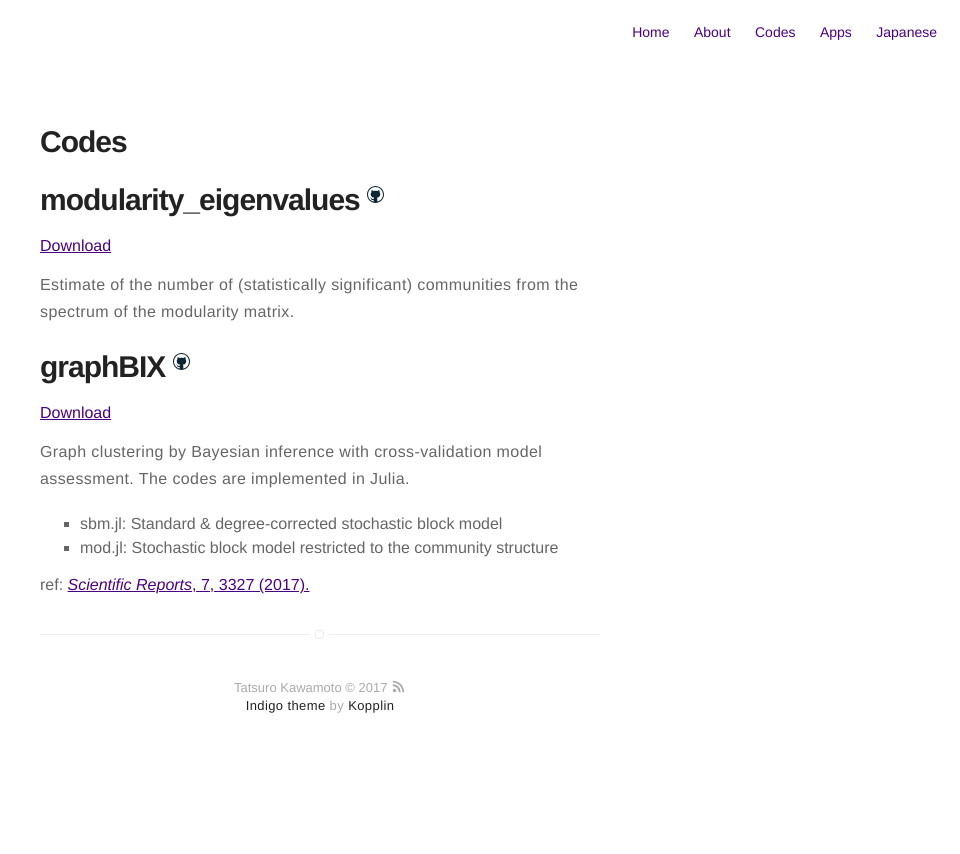
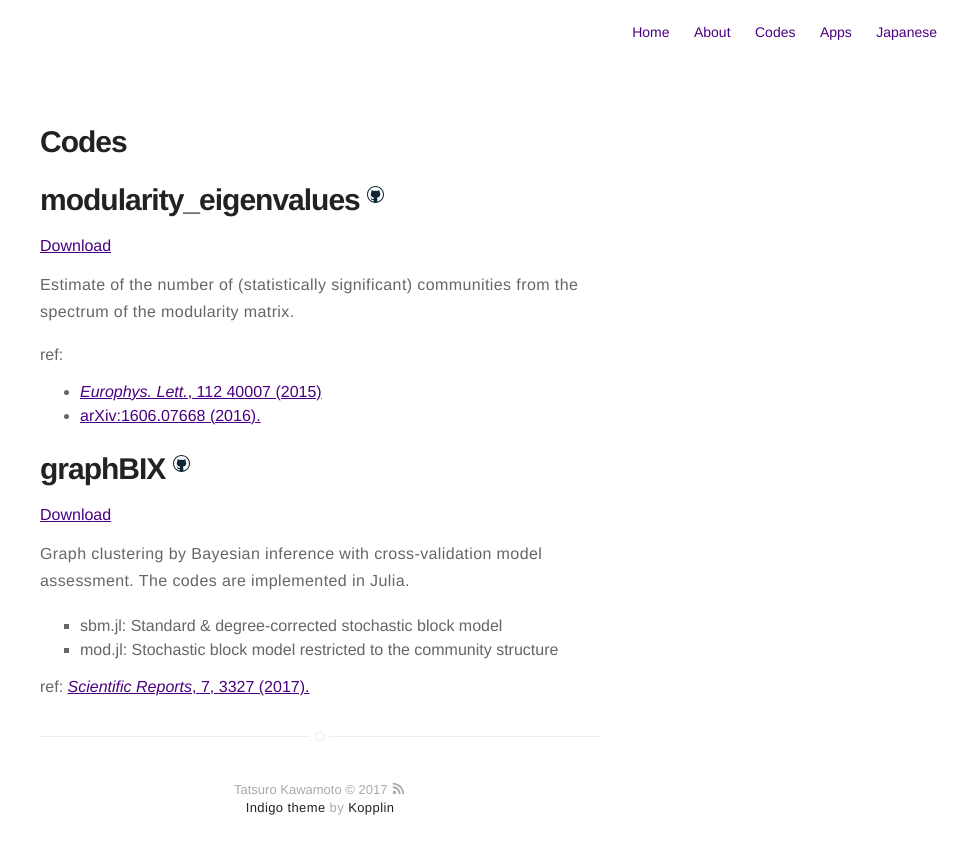
Before and after one commit to tatsuro-kawamoto/tatsuro-kawamoto.github.io, a Jekyll site: the page built from codes.html, in a window 1280 px wide. Shown: the top 854 px of the page, without its empty margins (320-1280 px from the left). Built offline with Jekyll 4.4.1, drawn with Linux system fonts in a browser that asks for light colours.

Commit message:
Add refs.

```diff
--- a/codes.html
+++ b/codes.html
@@ -16,6 +16,12 @@ title: Codes
 <a class="github-button" href="https://github.com/tatsuro-kawamoto/modularity_eigenvalues/archive/master.zip" data-icon="octicon-cloud-download" data-size="large" aria-label="Download tatsuro-kawamoto/graphBIX on GitHub">Download</a>
 
 <p>Estimate of the number of (statistically significant) communities from the spectrum of the modularity matrix.</p>
+ref:
+<ul>
+	<li><a href="http://iopscience.iop.org/article/10.1209/0295-5075/112/40007/meta" target="_blank"><i>Europhys. Lett.</i>, 112 40007 (2015)</a></li>
+	<li><a href="https://arxiv.org/abs/1606.07668" target="_blank"> arXiv:1606.07668 (2016).</a></li>
+</ul>
+
 
 
 <h1>graphBIX <a class="link" data-title="https://github.com/tatsuro-kawamoto/graphBIX" href="https://github.com/tatsuro-kawamoto/graphBIX" target="_blank">
```
